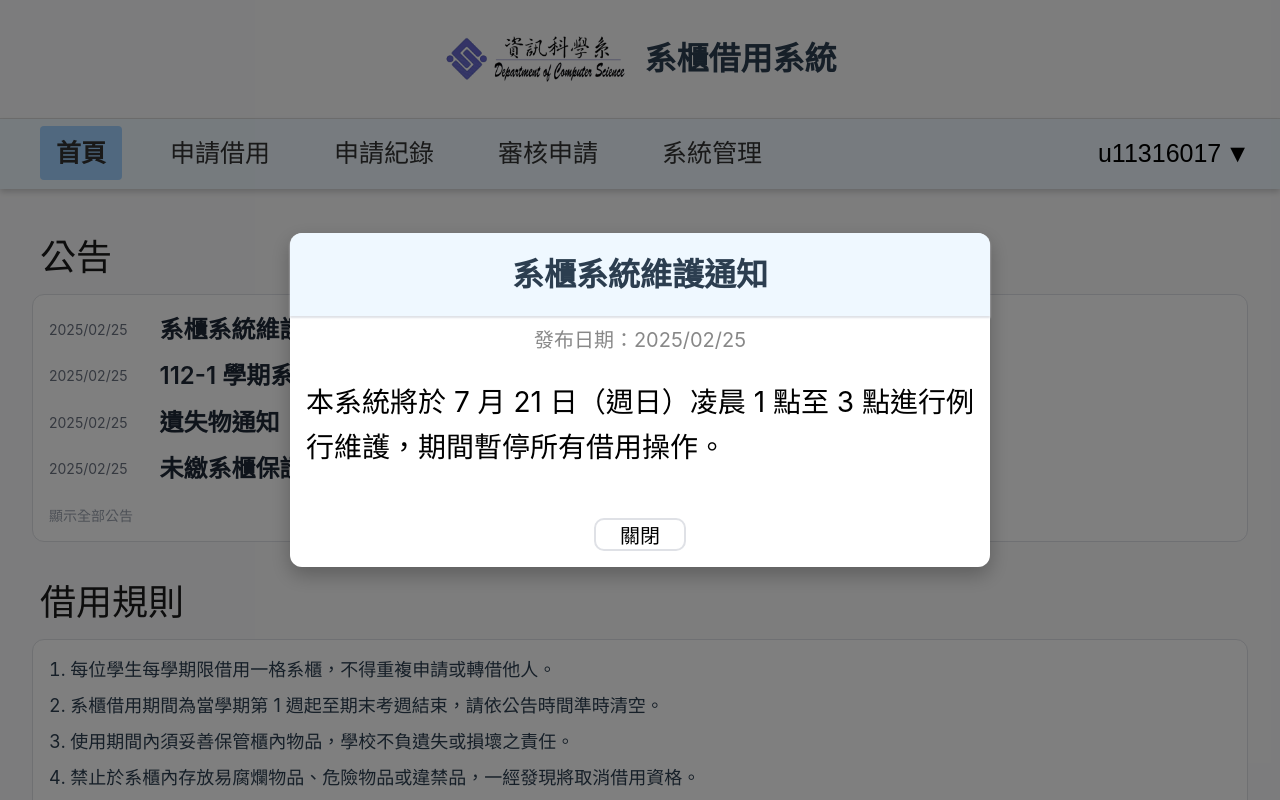
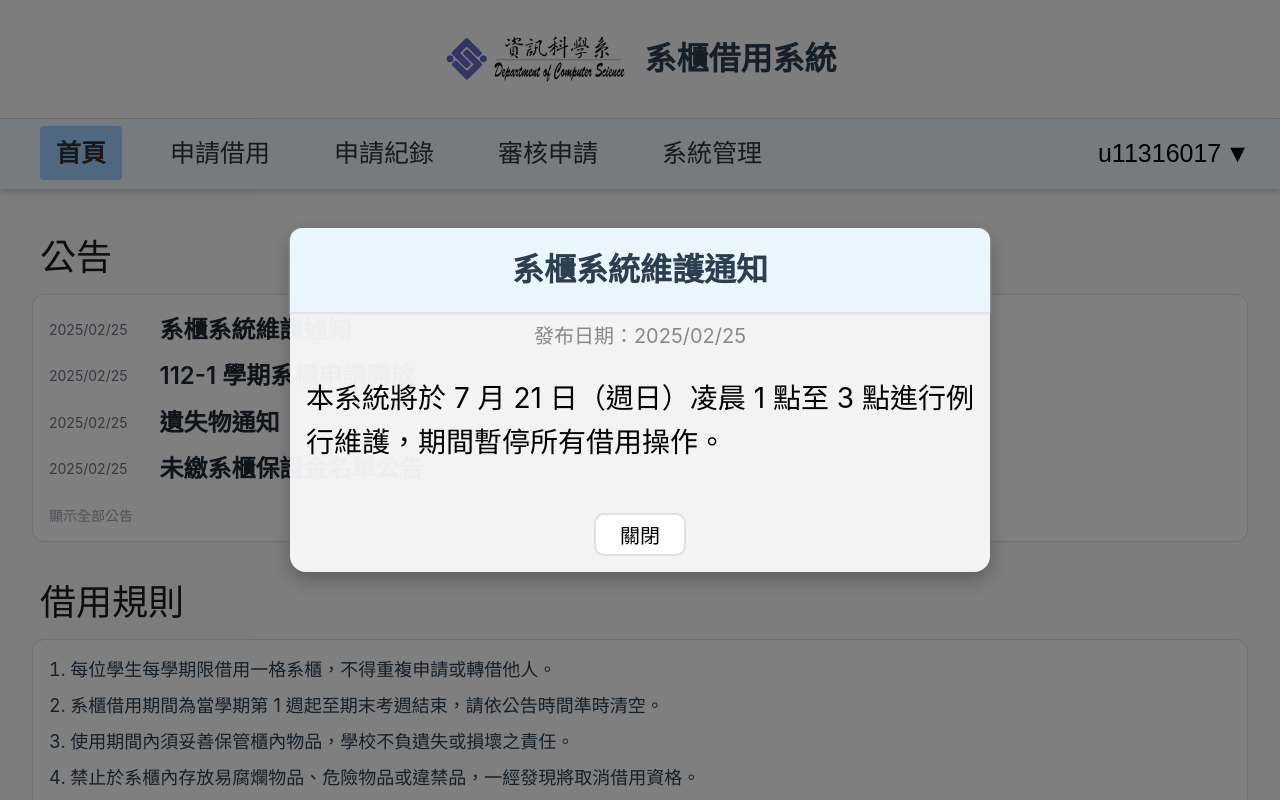
Before and after one commit to UTCS-G505/Locker-borrow-system-Frontend, a Vue app: page / in a window 1280 px wide. Both pictures are taken after a click on the element "系櫃系統維護通知". Shown: the top 800 px of the page. Built offline with nearby package versions, Linux system fonts and the light colour scheme.

Commit message:
直接套用Code Review關於CSS的Suggestions
謝謝Allen，點點點點點點後就可以commit很輕鬆 :D

Co-authored-by: AllenChang <111629702+BlueBoy247@users.noreply.github.com>

```diff
--- a/src/components/ModalAnnouncement.vue
+++ b/src/components/ModalAnnouncement.vue
@@ -36,9 +36,9 @@ const emit = defineEmits(['close'])  // 用來通知父層關閉 Modal
 }
 
 .modal {
-  background: white;
+  background: #FAFAFBF2;
   padding-bottom: 1rem;
-  border-radius: 12px;
+  border-radius: 16px;
   box-shadow: 0 8px 20px rgba(0,0,0,0.25);
   max-width: 700px;          /* 原本 400px，擴大寬度 */
   width: 80%;                /* 讓它在小螢幕也自適應 */
@@ -54,7 +54,7 @@ const emit = defineEmits(['close'])  // 用來通知父層關閉 Modal
   width: 100%;  /* 讓 header 撐滿 */
   border-top-left-radius: 12px;
   border-top-right-radius: 12px;
-  background-color: rgba(235, 247, 255, 0.8);
+  background-color: rgba(235, 247, 255, 1);
   box-shadow: 0 2px 2px 0 #DFE1E6;
 }
 
@@ -94,8 +94,8 @@ button {
   background-color: #FFF;
   border: 2px solid #DFE1E6;
   border-radius: 10px;
-  padding: 0 1.5rem;
-  font-size: 20px;
+  padding: 0.3rem 1.5rem;
+  font-size: 1rem;
 }
 
 button:hover {
@@ -112,5 +112,8 @@ button:hover {
   .content-text {
     font-size: 1.75rem;
   }
+  button {
+    font-size: 1.25rem;
+  }
 }
 </style>
```
